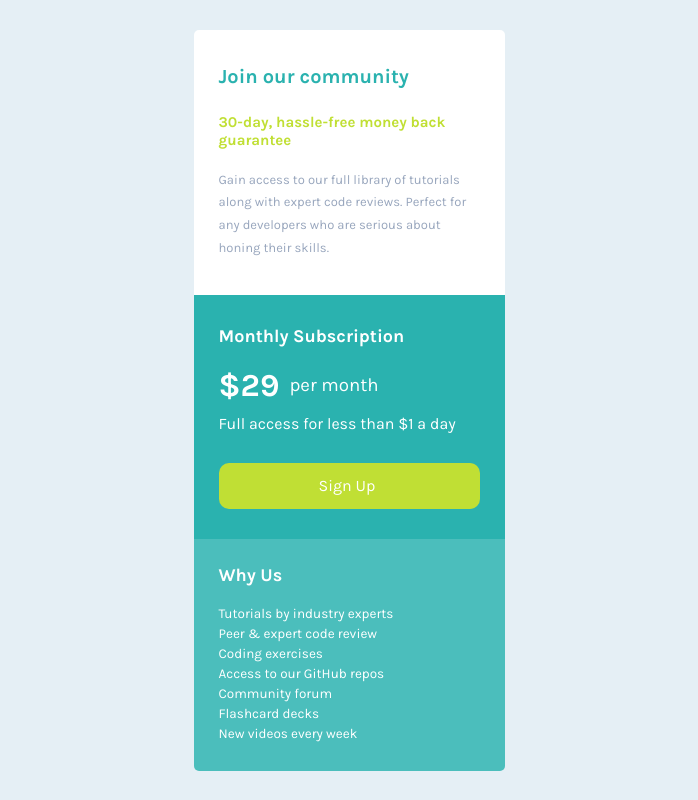
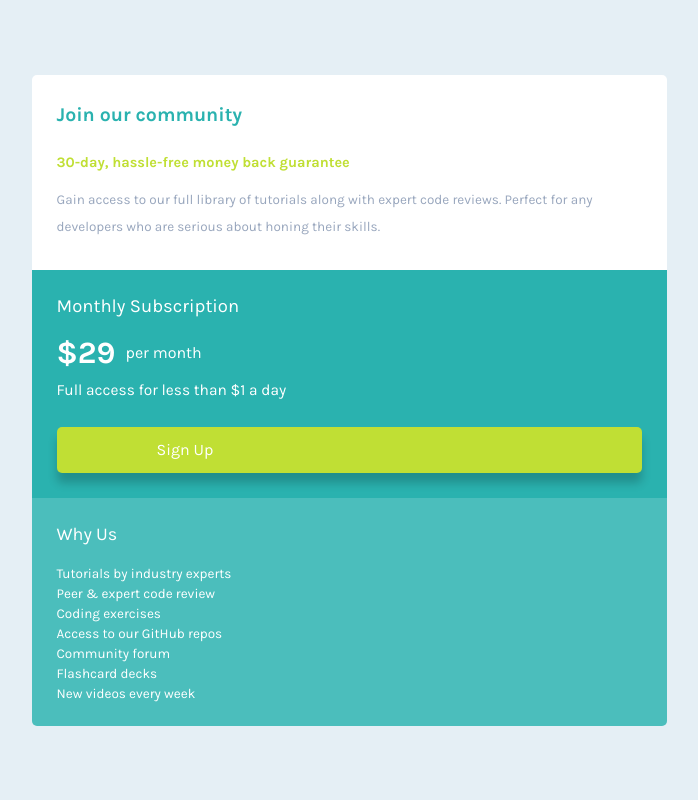
Before and after one commit to Rakha112/single-price-grid-component, a plain HTML site: page index.html in a window 1280 px wide. Shown: the whole page, without its empty margins (291-989 px from the left). Drawn offline with Linux system fonts and the light colour scheme.

Commit message:
initial commit

```diff
--- a/scss/main.scss
+++ b/scss/main.scss
@@ -17,37 +17,38 @@ body {
     display: flex;
     flex-direction: column;
     justify-content: center;
-    align-content: center;
     max-width: 311px;
     margin: auto;
     .community {
         border-radius: 5px 5px 0 0;
-        padding: 35px 25px;
+        padding: 28px 10px 30px 25px;
         background-color: white;
         h2 {
+            font-weight: bolder;
             color: $cyan;
-            font-size: 20px;
-            padding-bottom: 25px;
+            font-size: 19.5px;
+            padding-bottom: 28px;
         }
         h3 {
             color: $bright-yellow;
-            font-size: 15px;
-            padding-bottom: 20px;
+            font-size: 14.5px;
+            padding-bottom: 15px;
         }
         p {
-            line-height: 1.75;
+            line-height: 2;
             color: $grayish-blue;
-            font-size: 13px;
+            font-size: 13.5px;
             font-weight: 400;
         }
     }
     .subscription {
         background-color: $cyan;
-        padding: 30px 25px;
+        padding: 25px 25px 25px 25px;
         h2 {
-            font-size: 18px;
+            font-weight: 400;
+            font-size: 18.5px;
             color: white;
-            padding-bottom: 20px;
+            padding-bottom: 18px;
         }
         h3 {
             display: flex;
@@ -55,22 +56,25 @@ body {
             color: white;
             padding-bottom: 10px;
             font-weight: 400;
+            font-size: 16px;
             span {
                 font-weight: 700;
                 padding-right: 10px;
-                font-size: 2rem;
+                font-size: 31px;
             }
         }
 
         p {
+            font-size: 15.5px;
             font-weight: 400;
             color: white;
-            padding-bottom: 30px;
+            padding-bottom: 28px;
         }
         a {
+            box-shadow: 0px 10px 10px hsla(0, 0, 0, 0.2);
             display: flex;
             background-color: $bright-yellow;
-            border-radius: 10px;
+            border-radius: 5px;
             text-decoration: none;
             color: white;
             padding: 13.5px 100px;
@@ -79,11 +83,12 @@ body {
     .why {
         border-radius: 0 0 5px 5px;
         background-color: $bg-why;
-        padding: 25px 25px;
+        padding: 25px 25px 20px 25px;
         h2 {
+            font-weight: 400;
             font-size: 18px;
             color: white;
-            padding-bottom: 20px;
+            padding-bottom: 21px;
         }
         ul {
             li {
@@ -96,3 +101,10 @@ body {
         }
     }
 }
+
+@media screen and(min-width: 1000px) {
+
+    .card {
+        max-width: 635px;
+    }
+}
```
Also changed, not shown: css/main.css, 1 other file.
